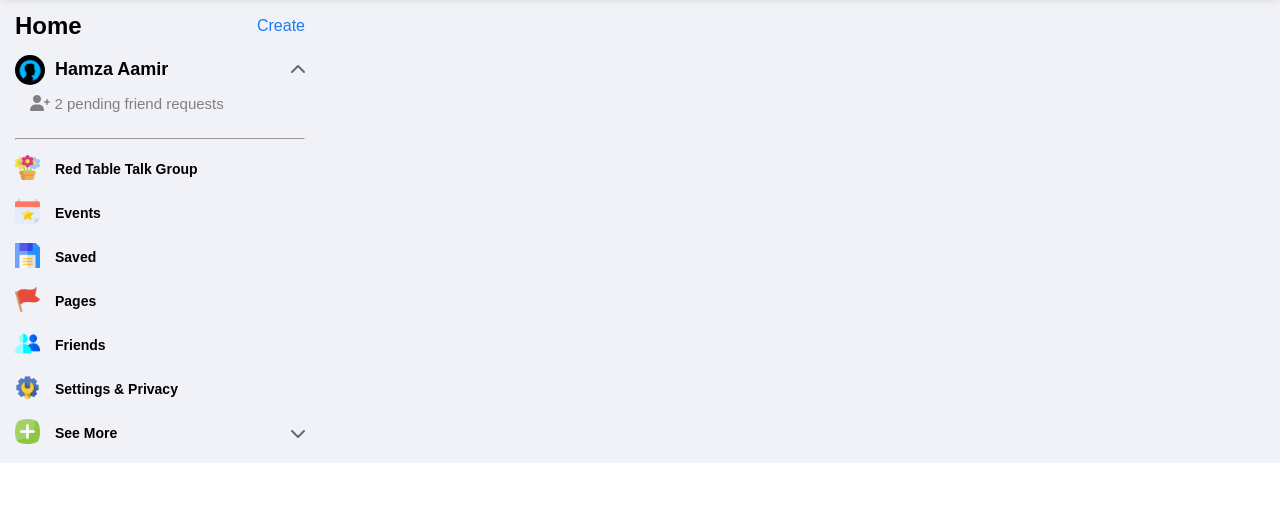
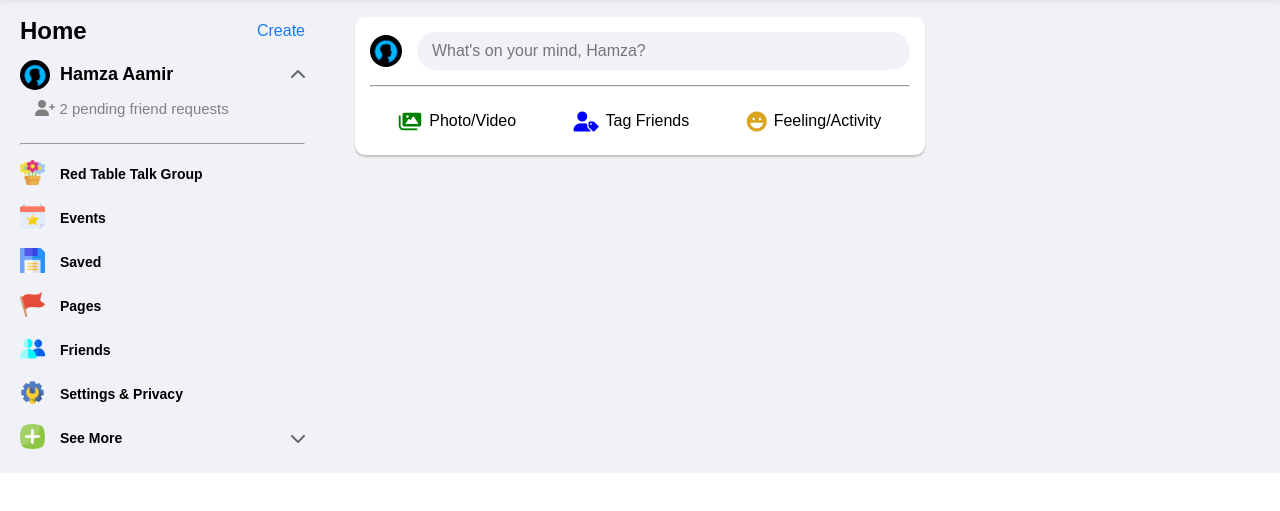
Before and after one commit to hamza-aamir-1/SMIT_Facebook_using_HTML_CSS, a plain HTML site: page index.html in a window 1280 px wide. Shown: the part 63-574 px from the top of the page. Drawn offline with Linux system fonts and the light colour scheme.

Commit message:
Make Search and Tabs

```diff
--- a/assets/css/style.css
+++ b/assets/css/style.css
@@ -106,7 +106,7 @@ section{
 /* Left Content */
 .left_content{
     width: 25%;
-    padding: 15px;
+    padding: 20px;
 }
 
 .left_home_box{
@@ -213,12 +213,79 @@ section{
 /* Main */
 main{
     width: 50%;
-    padding: 15px 30px;
+    padding: 20px 30px;
 }
 
+.main_search_box{
+    display: block;
+    padding: 15px;
+    background-color: white;
+    border-radius: 10px;
+    box-shadow: 0px 2px 2px silver;
+}
+.main_search{
+    display: flex;
+    flex-direction: row;
+    align-items: center;
+    margin-bottom: 15px;
+}
+.main_search_img{
+    width: 35px;
+    display: flex;
+    align-items: center;
+}
+.main_search_img img{
+    border-radius: 50px;
+}
+.main_search_input{
+    width: 100%;
+    padding-left: 15px;
+}
+.main_search_input input{
+    width: 100%;
+    border-radius: 50px;
+    background-color: #F1F2F7;
+    border: none;
+    padding: 10px 15px;
+    font-size: 16px;
+}
+.main_search_input input:focus{
+    border: none;
+    outline: none;
+}
+.main_tabs{
+    display: flex;
+    flex-direction: row;
+    margin-top: 15px;
+}
+.main_tabs div{
+    flex-grow: 1;
+    display: flex;
+    justify-content: center;
+    align-items: center;
+    padding: 10px 0px;
+    border-radius: 5px;
+    transition-duration: 0.3s;
+    cursor: pointer;
+}
+.main_tabs div:hover{
+    background-color: #F1F2F7;
+}
+.main_tabs_photo{
+    color: green;
+    margin-right: 8px;
+}
+.main_tabs_tag{
+    color: blue;
+    margin-right: 7px;
+}
+.main_tabs_feeling{
+    color: goldenrod;
+    margin-right: 7px;
+}
 
 /* Right Content */
 .right_content{
     width: 25%;
-    padding: 15px;
+    padding: 20px;
 }
--- a/index.html
+++ b/index.html
@@ -187,6 +187,38 @@
     <!-- Main -->
     <main>
 
+        <!-- Main Search -->
+        <section class="main_search_box">
+
+            <div class="main_search">
+                <div class="main_search_img">
+                    <img src="assets/img/dp.jpg" width="100%" alt="">
+                </div>
+                <div class="main_search_input">
+                    <input type="search" name="" placeholder="What's on your mind, Hamza?" id="">
+                </div>
+            </div>
+
+            <hr>
+
+            <div class="main_tabs">
+                <div>
+                    <i class="fas fa-images fa-lg main_tabs_photo"></i>
+                    Photo/Video
+                </div>
+                <div>
+                    <i class="fas fa-user-tag fa-lg main_tabs_tag"></i>
+                    Tag Friends
+                </div>
+                <div>
+                    <i class="fas fa-laugh fa-lg main_tabs_feeling"></i>
+                    Feeling/Activity
+                </div>
+            </div>
+
+        </section>
+        <!-- /Main Search -->
+
     </main>
 
     <!-- Right Content -->
```
Also changed, not shown: assets/img/photo-gallery.png (added).
